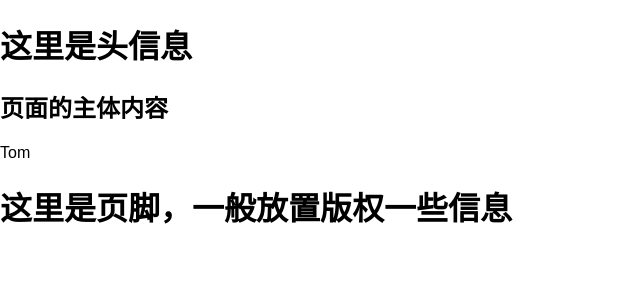
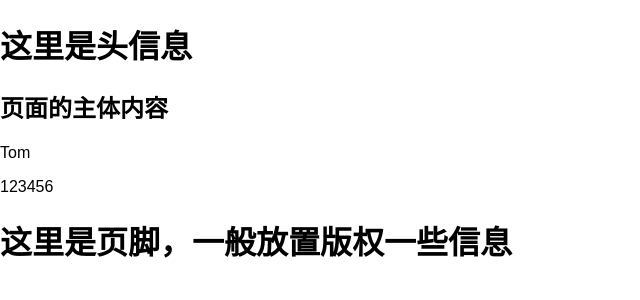
Before and after one commit to yanlele/React-News, a React (Create React App) app: page / in a window 1280 px wide. Shown: the top 300 px of the page, without its empty margins (0-640 px from the left). Built offline with nearby package versions, Linux system fonts and the light colour scheme.

Commit message:
父子通信：props

```diff
--- a/src/App.js
+++ b/src/App.js
@@ -20,7 +20,7 @@ class Index extends Component{
         return(
             <div>
                 <ComponentHeader/>
-                <BodyIndex/>
+                <BodyIndex userId={123456}/>
                 <ComponentFooter/>
             </div>
         )
--- a/src/js/components/bodyIndex.js
+++ b/src/js/components/bodyIndex.js
@@ -19,6 +19,7 @@ export default class BodyIndex extends Component {
             <div>
                 <h2>页面的主体内容</h2>
                 <p>{this.state.username}</p>
+                <p>{this.props.userId}</p>
             </div>
         )
     }
```
